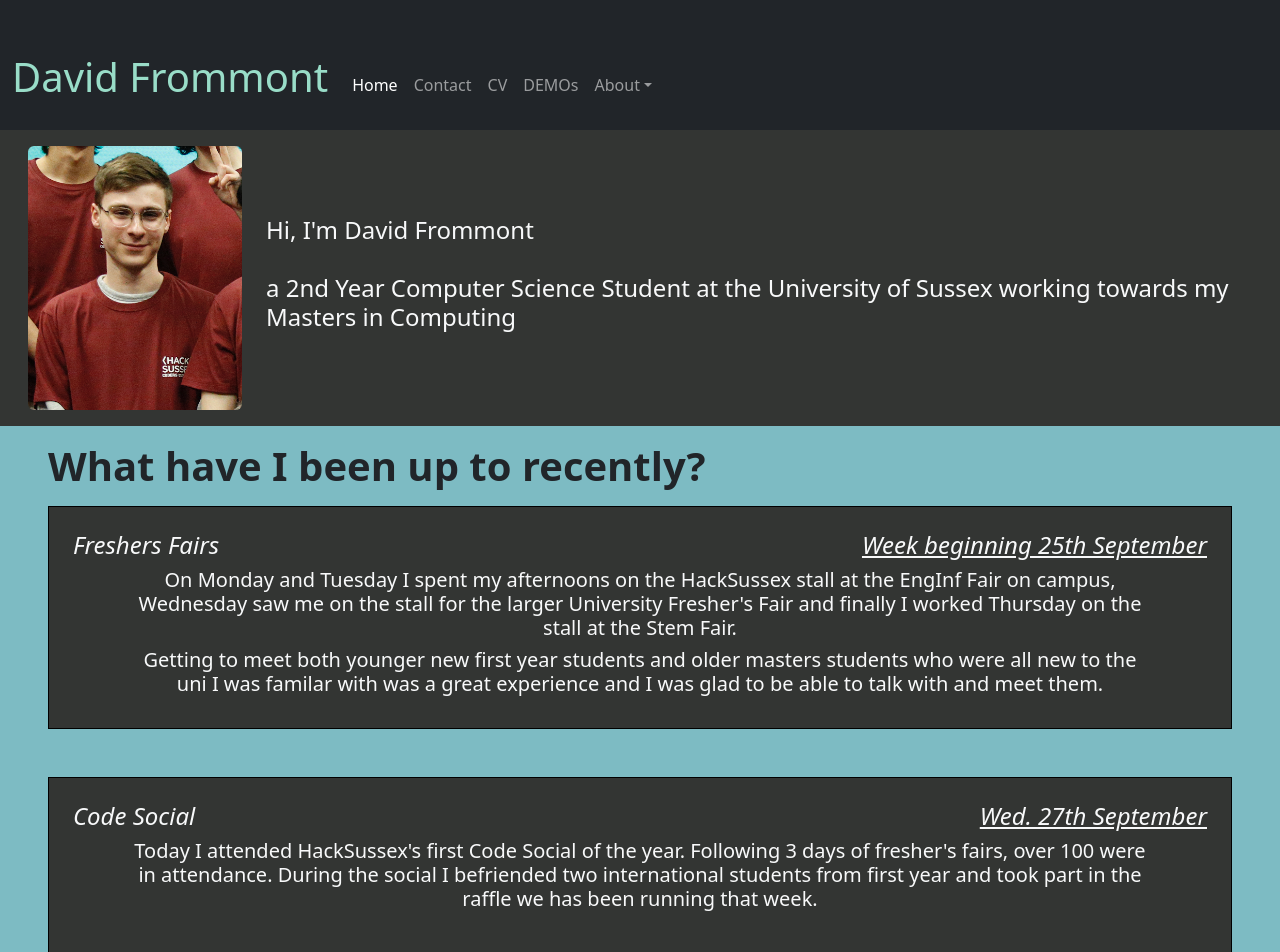
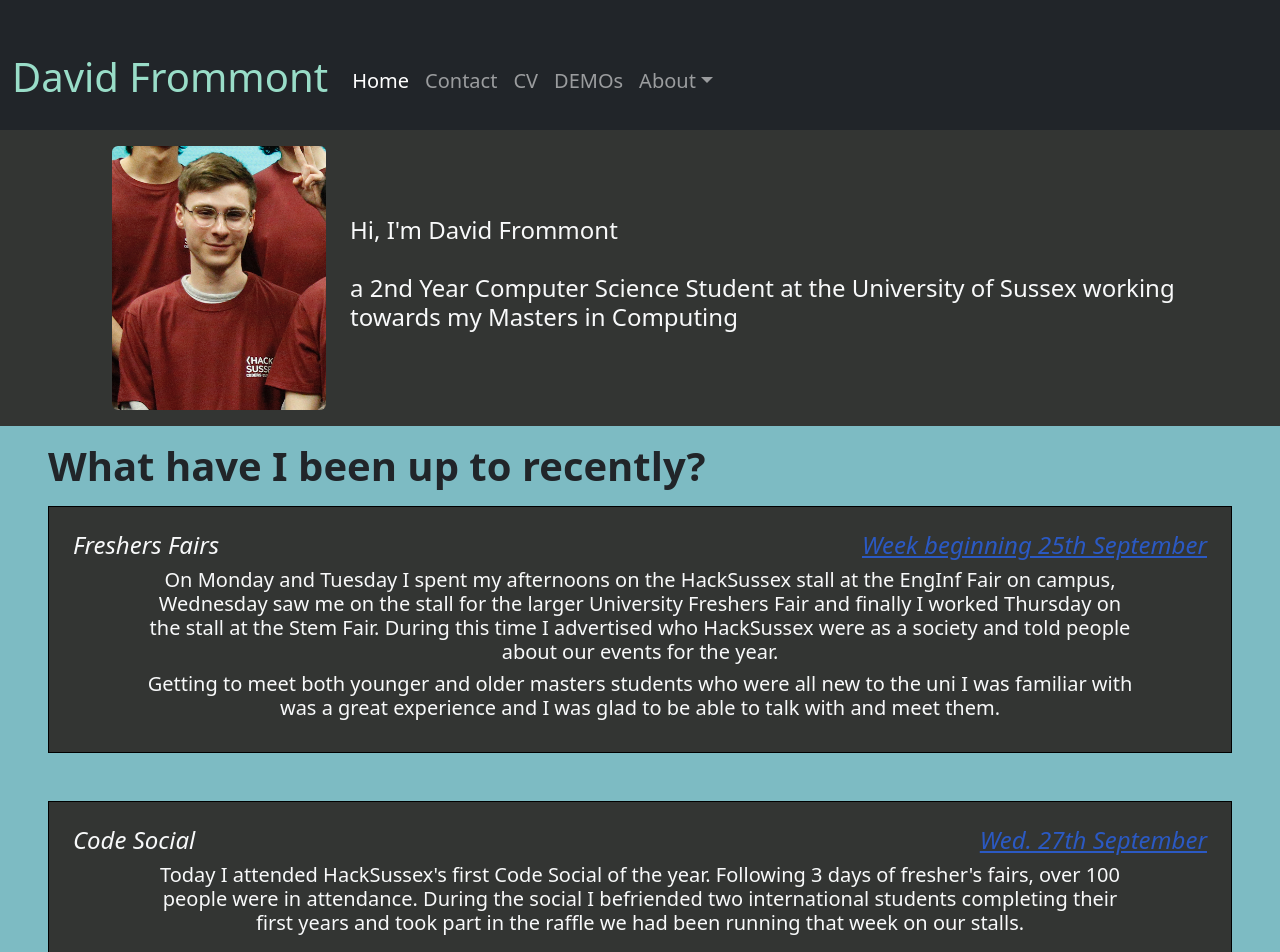
Before and after one commit to dfrommont/Portfolio, a React (Create React App) app: page / in a window 1280 px wide. Shown: the top 952 px of the page. Built offline with nearby package versions, Linux system fonts and the light colour scheme.

Commit message:
Completed Spell check and updated colouring

```diff
--- a/src/Demos.js
+++ b/src/Demos.js
@@ -12,7 +12,7 @@ const Demos = () => {
                     <div className="container-fluid" key={`example-${example.id}`}>
                         <div className="row">
                             <div className="col-auto">
-                                <p id="example-title" className="display-3 text-start fw-bold" style={{color: "var(--tang-blue)"}}>{example.title}</p>
+                                <p id="example-title" className="display-3 text-start fw-bold mt-1" style={{color: "var(--tang-blue)"}}>{example.title}</p>
                             </div>
                         </div>
                         <div className="row p-3">
--- a/src/Home.js
+++ b/src/Home.js
@@ -13,34 +13,50 @@ const Home = () => {
 
     return(
         <>
-            <div className="container-fluid text-light" id="home">
-                <div className="row d-flex jutify-content-center p-3 align-items-center">
-                    <div className="col-auto">
+            <div className="container-fluid text-light" style={{backgroundColor: "var(--jet)"}}>
+                <div className="row d-none d-sm-flex jutify-content-center p-3 align-items-center">
+                    <div className="col-auto ms-5 ps-5">
                         <img src={portrait} className="img-fluid rounded float-end" alt="portrait of David Frommont"/>
                     </div>
                     <div className="col">
-                        <p className="h4">Hi, I'm David Frommont<br /><br />a 2nd Year Computer Science Student at the University of Sussex working towards my Masters in Computing</p>
+                        <p className="h4 text-start">Hi, I'm David Frommont<br /><br />a 2nd Year Computer Science Student at the University of Sussex working towards my Masters in Computing</p>
+                    </div>
+                </div>
+                <div className="row d-flex d-flex d-sm-none jutify-content-center p-3 align-items-center">
+                    <div className="col-auto">
+                        <img src={portrait} className="img-fluid rounded mx-auto d-block" alt="portrait of David Frommont"/>
+                        <p className="h4 text-center pt-4">Hello, I'm David Frommont<br /><br />a 2nd Year Computer Science Student at the University of Sussex working towards my Masters in Computing</p>
                     </div>
                 </div>
             </div>
-            <div className="container-fluid p-3 px-5" id="recent-events">
+            <div className="container-fluid p-3 px-5" style={{backgroundColor: "var(--sky-blue)"}}>
                 <p className="display-6 fw-bold text-dark">What have I been up to recently?</p>
                 {
                     upcoming.map((event) => (
                         <div className="container-fluid p-4 mb-5 text-light" id={`diary-entry-${event.id}`} key={`diary-entry-${event.id}`}>
                             <div className="row d-flex justify-content-between">
-                                <div className="col-auto">
+                                <div className="col-auto text-start">
                                     <p className="fst-italic h4">{event.title}</p>
                                 </div>
-                                <div className="col-auto">
-                                    <p className="fst-italic text-decoration-underline h4">{event.date}</p>
+                                <div className="col-auto text-end">
+                                    <p className="fst-italic text-decoration-underline h4" style={{color: "var(--tang-blue)"}}>{event.date}</p>
                                 </div>
                             </div>
-                            <div className="row text-center mx-5">
-                                <p className="h5">{event.description}</p>
+                            <div className="container-fluid d-none d-sm-block">
+                                <div className="row text-center mx-5">
+                                    <p className="h5">{event.description}</p>
+                                </div>
+                                <div className="row text-center mx-5">
+                                    <br /><p className="h5">{event.further}</p>
+                                </div>
                             </div>
-                            <div className="row text-center mx-5">
-                                <br /><p className="h5">{event.further}</p>
+                            <div className="container-fluid d-block d-sm-none">
+                                <div className="row text-center">
+                                    <p className="h5">{event.description}</p>
+                                </div>
+                                <div className="row text-center">
+                                    <br /><p className="h5">{event.further}</p>
+                                </div>
                             </div>
                         </div>
                     ))
--- a/src/about/Personal.js
+++ b/src/about/Personal.js
@@ -3,12 +3,12 @@ import React from "react";
 const Personal = () => {
     return(
         <>
-            <div className="container-fluid bg-dark p-3">
-                <p className="h5 text-start text-light m-0" style={{width: "75%"}}>Hi, my name's David (<i>he/him</i>) I'm 19 and I'm from the south of the UK</p><br />
-                <p className="text-start text-light" style={{width: "75%"}}>I'm currently studying Computer Science at the University of Sussex and I'm in the second year of my course (<i>MComp with placement year</i>)</p><br />
-                <p className="text-start text-light" style={{width: "75%"}}>In my personal life I enjoy cooking, particularly making and eating my own home-made pasta, playing video games and indoor rock climbing. Whilst I've always enjoyed cooking, rock climbing is a new hobby I've discovered since coming to university - both for it's exercise and the social aspect as many of people I know also enjoy climbing.</p><br />
-                <p className="text-start text-light" style={{width: "75%"}}>My motivation to study Computer Science comes from my intersts in gaming, mathematics and engineering. Before coming to university, I studied Computer Science, Physics and Maths at A-level and in secondary school, I got to take part in STEM outreach events that saw me visiting various colleges and universities in the south of the UK.</p><br />
-                <p className="text-start text-light" style={{width: "75%"}}>I chose to study at the University of Sussex as it's a great University for my course, was recommended by relatives, it's nearby to Brighton - a town I associate with as a young gay man. I have since come to love the madness of living in a city like Brighton.</p>
+            <div className="container-fluid p-3" style={{backgroundColor: "var(--jet)"}}>
+                <p className="h5 text-start m-0" style={{width: "75%", color: "var(--tang-blue)"}}>Hi, my name's David (<i>he/him</i>) I'm 19 and I'm from the south of the UK</p><br />
+                <p className="text-start" style={{width: "75%", color: "var(--sky-blue)"}}>I'm currently studying Computer Science at the University of Sussex and I'm in the second year of my course (<i>MComp with placement year</i>)</p><br />
+                <p className="text-start" style={{width: "75%", color: "var(--sky-blue)"}}>In my personal life I enjoy cooking, particularly making and eating my own home-made pasta, playing video games and indoor rock climbing. Whilst I've always enjoyed cooking, rock climbing is a new hobby I've discovered since coming to university - both for its exercise and the social aspect as many of the people I know also enjoy climbing.</p><br />
+                <p className="text-start" style={{width: "75%", color: "var(--sky-blue)"}}>My motivation to study Computer Science comes from my interests in gaming, mathematics and engineering. Before coming to university, I studied Computer Science, Physics and Maths at A-level and in secondary school, I got to take part in STEM outreach events that saw me visiting various colleges and universities in the south of the UK.</p><br />
+                <p className="text-start" style={{width: "75%", color: "var(--sky-blue)"}}>I chose to study at the University of Sussex as it's a great University for my course, was recommended by relatives and it's near Brighton - a town I associate with as a young gay man. I have since come to love the madness of living in a city like Brighton.</p>
             </div>
         </>
     )
--- a/src/about/University.js
+++ b/src/about/University.js
@@ -12,11 +12,11 @@ const University = () => {
                 <div className="container p-5">
                     <img src={hacksussex} className="img-fluid rounded-4 mx-auto d-block" style={{width: "60vw"}} alt="HackSussex 2023 committee"></img>
                     <p className="text-center h2 p-3" style={{color: "var(--tiffany-blue"}}>^ The 2023 HackSussex Committee ^</p>
-                    <p className="text-start h5 text-light">Towards the end of end of my first year of university I applied to join the HackSussex committee following an exciting year of taking part in their events. Follwoing the initial application I was invite to join the committee for 2023. Since then I have gone on to get involved in a number of HackSussex projects.</p>
+                    <p className="text-start h5 text-light">Towards the end of my first year of university I applied to join the HackSussex committee following an exciting year of taking part in their events. Following the initial application I was invited to join the committee for 2023. Since then I have gone on to get involved in a number of HackSussex projects.</p>
                     <p className="text-start h5 text-light p-3">Coders Cup 2023:</p>
                     <p className="text-center h6 text-light mx-3 fst-italic p-3">In one of the final weeks of the spring term I joined the rest of the committee in the campus TV studio. We started with a rehearsal day when we tested camera angles, ran through the program and tested all our equipment.<br />The competition followed the format that before the live-streamed finale, we ran an online competition then invited the top 8 programmers to come into the studio to battle it out. Facing each other in front of computer screens, 2 competitors would receive the same question and would have a set time to write a solution. The winner was the person who met every test case first or who by the end of the time, had met the most text-cases. We then worked through finding the best till only 2 remained who then battled with a series of questions back to back before we crowned our finalist.<br />On the day of the competition my role was to manage the youtube livestream and to watch the programmers to ensure competitional-integrity. This was my first experience of a tv studio and show so it taught me a lot, like how to keep a large group of people organised, how to use professional communication equipment and how to run a live programme.</p>
                     <p className="text-start h5 text-light p-3">New 2023 Website:</p>
-                    <p className="text-center h6 text-light mx-3 fst-italic p-3">During the summe rbetween first and second year of university I was joined the website team. Alongside a fellow committee member, I spent a few weeks building the skeleton of the website and then once more people were avaliable, we finished the design and then built the full build of the site.<br />The website is buitl using React and Bootstrap to build and then styel components ensuring that they are responsive to all screen sizes.<br /><br />Before joining the website team I was relatively unexperienced with web development having only used basic html and css in teh past to build simple websites so I was able to learn a lot during this time with the website, getting to really work on my web-dev skills as well as gain more experience working both in a group and to a time schedule.</p>
+                    <p className="text-center h6 text-light mx-3 fst-italic p-3">During the summer between first and second year of university I joined the website team. Alongside a fellow committee member, I spent a few weeks building the skeleton of the website and then once more people were available, we finished the design and then built the full build of the site.<br />The website is built using React and Bootstrap to build and then styled components ensuring that they are responsive to all screen sizes.<br /><br />Before joining the website team I was relatively inexperienced with web development having only used basic html and css in the past to build simple websites so I was able to learn a lot during this time with the website, getting to really work on my web-dev skills as well as gain more experience working both in a group and to a time schedule.</p>
                 </div>
                 <div className="container-fluid p-3 m-auto">
                     {
--- a/src/components/navbar.js
+++ b/src/components/navbar.js
@@ -19,23 +19,23 @@ const Navbar = () => {
                     </button>
                     <div className="collapse navbar-collapse" id="navbarSupportedContent">
                         <ul className="navbar-nav me-auto mb-2 mb-lg-0">
-                            <li className="nav-item">
+                            <li className="nav-item h5">
                                 <Link className="nav-link active" aria-current="page" to="/">Home</Link>
                             </li>
-                            <li className="nav-item">
+                            <li className="nav-item h5">
                                 <Link className="nav-link" to="/contact">Contact</Link>
                             </li>
-                            <li className="nav-item">
+                            <li className="nav-item h5">
                                 <Link className="nav-link" to="/cv">CV</Link>
                             </li>
-                            <li className="nav-item">
+                            <li className="nav-item h5">
                                 <Link className="nav-link" to="/demos">DEMOs</Link>
                             </li>
-                            <li className="nav-item dropdown">
+                            <li className="nav-item dropdown h5">
                                 <Link className="nav-link dropdown-toggle" to="/about/personal" id="navbarDropdown" type="button" data-bs-toggle="dropdown" aria-expanded="false">
                                     About
                                 </Link>
-                                <ul className="dropdown-menu" aria-labelledby="navbarDropdown">
+                                <ul className="dropdown-menu" aria-labelledby="navbarDropdown" style={{backgroundColor: "var(--sky-blue)"}}>
                                     <li><Link className="dropdown-item" to="/about/personal">Personal</Link></li>
                                     <li className="dropdown-divider" />
                                     <li><Link className="dropdown-item" to="/about/university">University</Link></li>
--- a/src/data/demos.js
+++ b/src/data/demos.js
@@ -16,7 +16,7 @@ const demos = [
         id: 2,
         "text": "Coded alongside a first year module (Data Structures and Algorithms) I built up a repo of Java ADTs. Each type contains classes representing nodes that hold data and the structure that links all the nodes together as well as a main class and a test class. Documentation has also been egenrated for every type. The included ADTs are: Singly Linked list, Doubly Linked list, Queue ysing array, Queue using Doubly Linked list, Priority Queue, Binary Search tree, Stack using array and Stack using Doubly Linked list.",
         "image": structures,
-        "title": "Java Data Structures",
+        "title": "Java ADTs",
         "link": <Link id="link" to={"https://github.com/dfrommont/Java_Data_Structures"}>GitHub repository</Link>
     }
 ]
--- a/src/data/diary.js
+++ b/src/data/diary.js
@@ -5,21 +5,21 @@ const diary = [
         "id": 1,
         "date": "Week beginning 25th September",
         "title": "Freshers Fairs",
-        "description": "On Monday and Tuesday I spent my afternoons on the HackSussex stall at the EngInf Fair on campus, Wednesday saw me on the stall for the larger University Fresher's Fair and finally I worked Thursday on the stall at the Stem Fair.",
-        "further": "Getting to meet both younger new first year students and older masters students who were all new to the uni I was familar with was a great experience and I was glad to be able to talk with and meet them."
+        "description": "On Monday and Tuesday I spent my afternoons on the HackSussex stall at the EngInf Fair on campus, Wednesday saw me on the stall for the larger University Freshers Fair and finally I worked Thursday on the stall at the Stem Fair. During this time I advertised who HackSussex were as a society and told people about our events for the year.",
+        "further": "Getting to meet both younger and older masters students who were all new to the uni I was familiar with was a great experience and I was glad to be able to talk with and meet them."
     },
     {
         "id": 2,
         "date": "Wed. 27th September",
         "title": "Code Social",
-        "description": "Today I attended HackSussex's first Code Social of the year. Following 3 days of fresher's fairs, over 100 were in attendance. During the social I befriended two international students from first year and took part in the raffle we has been running that week.",
+        "description": "Today I attended HackSussex's first Code Social of the year. Following 3 days of fresher's fairs, over 100 people were in attendance. During the social I befriended two international students completing their first years and took part in the raffle we had been running that week on our stalls.",
         "further": null
     },
     {
         "id": 3,
         "date": "Sun. 24th September",
         "title": "Finished Working on new HackSussex Website",
-        "description": "Over the previous few weeks I was part of a trio of programmers who worked on turning our design into a functioning website. Today was the final push to get it deployed in time for freshers and the site went up after a long day of work.",
+        "description": "Over the previous few weeks I was part of a trio of programmers who worked on turning our design into a functioning website. Today was the final push to get it deployed in time for freshers week and the site went up successfully after a long day of work.",
         "further": <Link to="https://www.hacksussex.com" id="link">Take a look at the site here</Link>
     }
 ]
--- a/src/index.css
+++ b/src/index.css
@@ -6,20 +6,12 @@
   --tiffany-blue: #99DDC8;
 }
 
-#home {
-  background-color: var(--jet);
-}
-
 #name {
   color: var(--tiffany-blue);
 }
 
 #link {
   color: var(--saffron);
-}
-
-#recent-events {
-  background-color: var(--sky-blue);
 }
 
 [id^="diary-entry"] {
```
